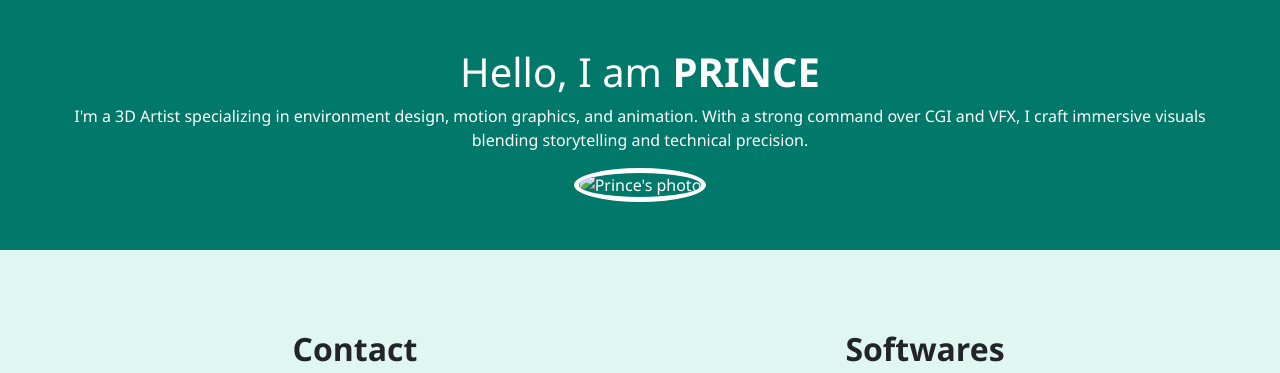
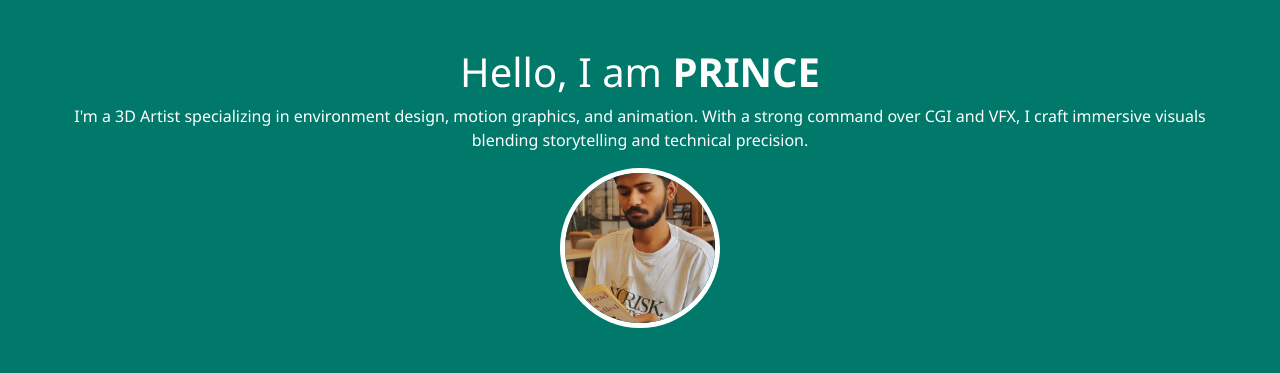
Before and after one commit to prince12q/portfolio, a plain HTML site: page portfolio-try.html in a window 1280 px wide. Shown: the top 373 px of the page. Drawn offline with nearby package versions, Linux system fonts and the light colour scheme.

Commit message:
Update portfolio-try.html

```diff
--- a/portfolio-try.html
+++ b/portfolio-try.html
@@ -55,7 +55,7 @@
     <header>
         <h1>Hello, I am <strong>PRINCE</strong></h1>
         <p>I'm a 3D Artist specializing in environment design, motion graphics, and animation. With a strong command over CGI and VFX, I craft immersive visuals blending storytelling and technical precision.</p>
-        <img src="C:\Learning\Assignment\portfolio web design\Images\IMG20250501142033.jpg" alt="Prince's photo" class="profile-img">
+        <img src="https://raw.githubusercontent.com/prince12q/portfolio/refs/heads/main/img/img.jpg" alt="Prince's photo" class="profile-img">
     </header>
 
     <div class="container mt-5">
```
